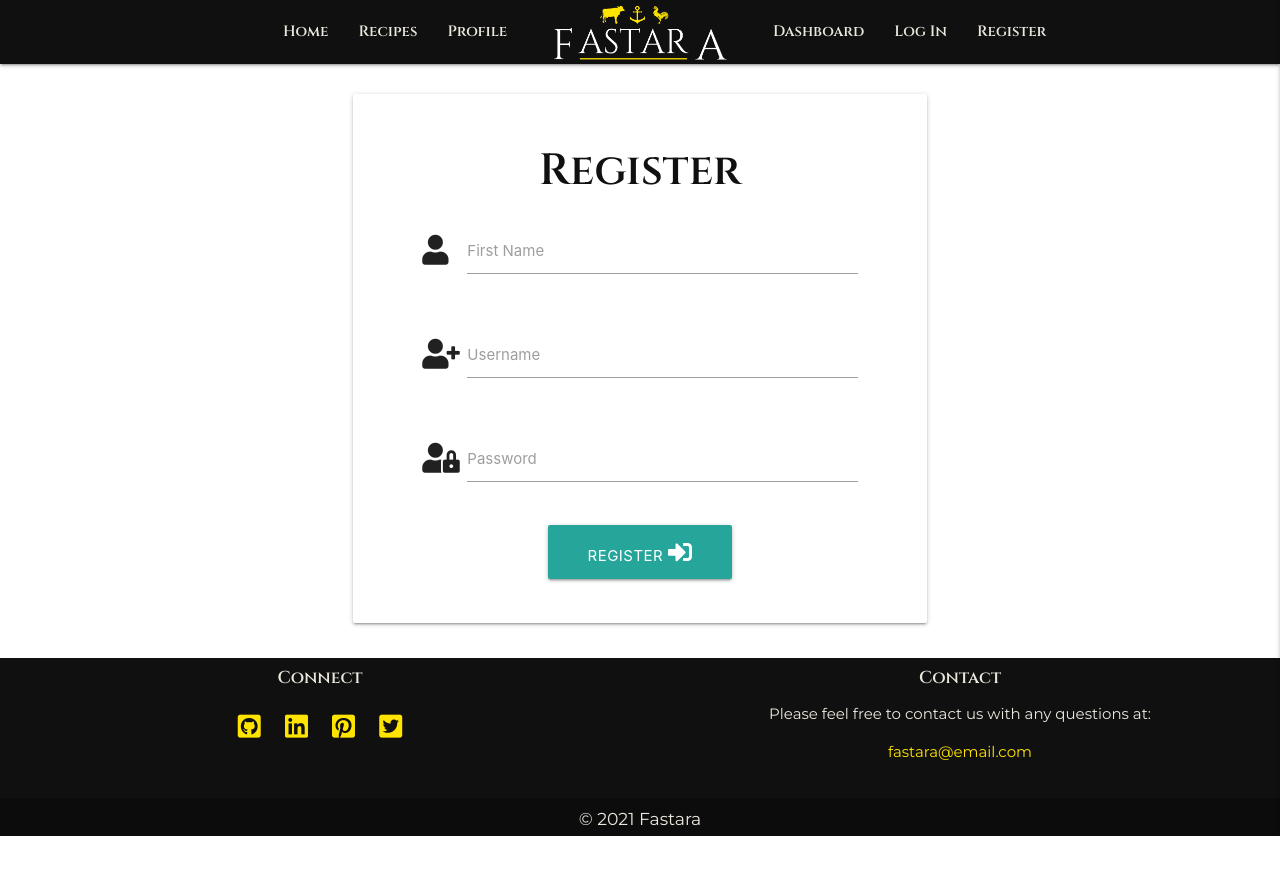
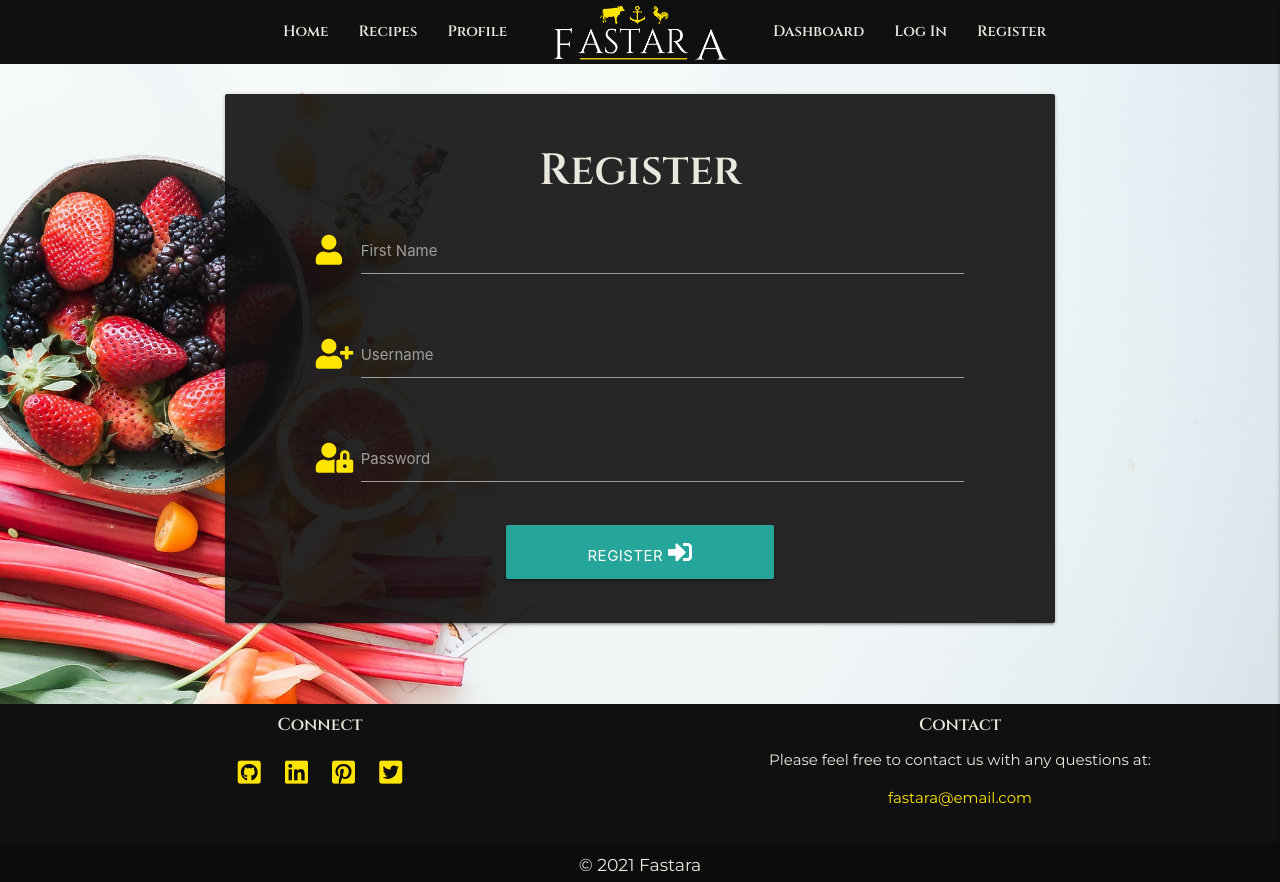
Before and after one commit to Tawnygoody/Fastara, a Flask app: page /register in a window 1280 px wide. Before the commit the page ends 836 px from the top, so only its background shows below. Run offline with Flask 2, Linux system fonts and the light colour scheme; some libraries are stand-ins or nearby versions.

Commit message:
background image added to register.html

```diff
--- a/static/css/style.css
+++ b/static/css/style.css
@@ -1,11 +1,7 @@
 @import url('https://fonts.googleapis.com/css2?family=Cinzel:wght@600&family=Montserrat&display=swap');
 
-body {
-    min-height: 100vh;
-}
-
-.center-align {
-    text-align: center;
+.page-height {
+    min-height: 80vh;
 }
 
 /** --- Text --- **/
@@ -108,12 +104,30 @@ nav ul a {
     font-size: 1.75rem;
 }
 
+footer {
+    left: 0;
+    bottom: 0;
+}
+
 /** --- Footer Ends ---**/
 
 /** --- Registration ---**/
 
 .card-panel {
     margin-top: 30px;
+    background-color: rgba(16,16,16,0.90);
+}
+
+.icons {
+    color: #ffe400;
+}
+
+.reg-background-image {
+    min-height: 80vh;
+    width: 100vw;
+    margin: 0;
+    background-image: url(/static/images/background.png);
+    background-size: cover;
 }
 
 /** --- Registration Ends ---**/
--- a/templates/base.html
+++ b/templates/base.html
@@ -62,7 +62,7 @@
         {% endwith %}
     </section>
 
-    <main class="container">
+    <main class="page-height">
     {% block content %}
     {% endblock %}
     </main>
--- a/templates/register.html
+++ b/templates/register.html
@@ -1,31 +1,32 @@
 {% extends "base.html" %}
 {% block content %}
 
+    <div class="reg-background-image">
         <div class="row">
             <form class="col s12 m8 offset-m2" method="POST" action="{{ url_for('register') }}">
                 <div class="card-panel">
                     <!--Firstname-->
                     <div class="row">
-                    <h3 class="center headings-dark">Register</h3>
+                        <h3 class="center headings-light">Register</h3>
                         <div class="input-field col s10 offset-s1">
-                        <i class="fas fa-user prefix"></i>
-                        <input id="firstname" name="firstname" type="text" pattern="^[a-zA-Z{2,20}]$" min-length="2" max-length="20" class="validate">
+                            <i class="fas fa-user prefix icons"></i>
+                            <input id="firstname" name="firstname" type="text" pattern="^[a-zA-Z]{5,20}$" min-length="2" max-length="20" class="validate" required>
                             <label for="firstname">First Name</label>
                         </div>
                     </div>
                     <!--Username-->
                     <div class="row">
                         <div class="input-field col s10 offset-s1">
-                        <i class="fas fa-user-plus prefix"></i>
-                        <input id="username" name="username" type="text" pattern="^[a-zA-Z0-9{5,20}]$" min-length="5" max-length="20" class="validate" required>
+                            <i class="fas fa-user-plus prefix icons"></i>
+                            <input id="username" name="username" type="text" pattern="^[a-zA-Z0-9]{5,20}$" min-length="5" max-length="20" class="validate" required>
                             <label for="username">Username</label>
                         </div>
                     </div>
                     <!--Password-->
                     <div class="row">
                         <div class="input-field col s10 offset-s1">
-                        <i class="fas fa-user-lock prefix"></i>
-                        <input id="password" name="password" type="password" pattern="^[a-zA-Z0-9{5,20}]$" min-length="5" max-length="20" class="validate" required>
+                            <i class="fas fa-user-lock prefix icons"></i>
+                            <input id="password" name="password" type="password" pattern="^[a-zA-Z0-9]{5,20}$" min-length="5" max-length="20" class="validate" required>
                             <label for="password">Password</label>
                         </div>
                     </div>
@@ -38,5 +39,6 @@
                 </div>
             </form>
         </div>
+    </div>
 
 {% endblock %}
```
Also changed, not shown: static/images/background.png (added). Lines whose indentation alone changed are shown as unchanged.
